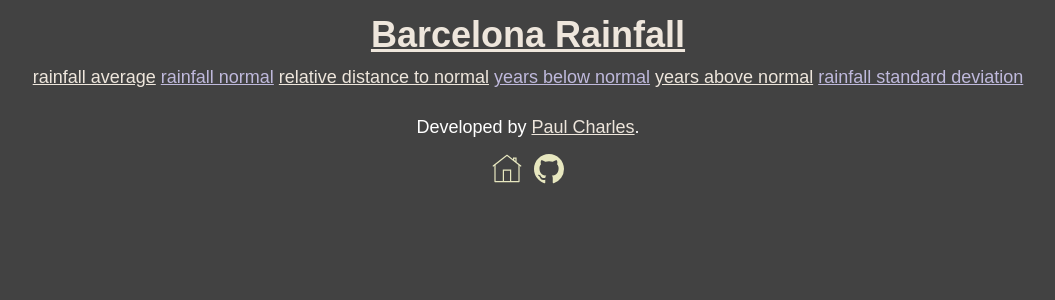
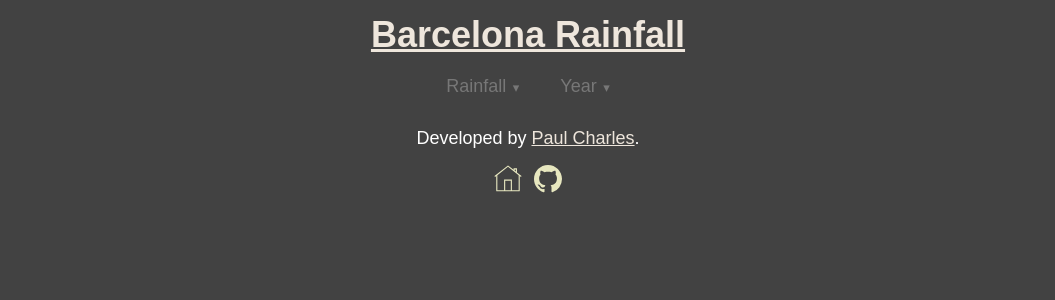
Before and after one commit to paul-florentin-charles/bcn-rainfall-models, a Flask app: template webapp/templates/layout.html in a window 1280 px wide. Shown: the top 300 px of the page, without its empty margins (112-1167 px from the left). Run offline with Flask 3, Linux system fonts and the light colour scheme; the template is opened without the code that fills it, so the values that code supplies are empty; some libraries are stand-ins or nearby versions.

Commit message:
Implementing PureCSS, work very much in progress

```diff
--- a/webapp/static/styles/main.css
+++ b/webapp/static/styles/main.css
@@ -14,11 +14,11 @@ body {
   padding: 0 0.7em;
 }
 
-header, footer {
+.header, footer {
   text-align: center;
 }
 
-header {
+.header {
   position: sticky;
   top: 0;
   z-index: 1;
@@ -32,10 +32,6 @@ nav {
 
 a {
   color: #eee6dc;
-}
-
-a.odd-link {
-  color: #bfb9dc;
 }
 
 a:hover {
--- a/webapp/templates/includes/footer.html
+++ b/webapp/templates/includes/footer.html
@@ -1,9 +1,12 @@
 <footer>
-  <p>
-    Developed by <a target="_blank" href="https://paul-florentin-charles.github.io/">Paul Charles</a>.
-  </p>
-  <p>
-    <a href="/"><img class="logo" height="30px" src="../../static/img/home.svg" alt="Home"></a>
-    <a target="_blank" href="https://github.com/paul-florentin-charles/bcn-rainfall-models"><img class="logo" height="30px" src="../../static/img/github.svg" alt="GitHub"></a>
-  </p>
+    <p>
+        Developed by <a target="_blank" href="https://paul-florentin-charles.github.io/">Paul Charles</a>.
+    </p>
+    <p>
+        <a href="/"><img class="logo" height="28px" src="../../static/img/home.svg" alt="Home"></a>
+        <a target="_blank" href="https://github.com/paul-florentin-charles/bcn-rainfall-models"><img class="logo"
+                                                                                                     height="28px"
+                                                                                                     src="../../static/img/github.svg"
+                                                                                                     alt="GitHub"></a>
+    </p>
 </footer>
--- a/webapp/templates/includes/header.html
+++ b/webapp/templates/includes/header.html
@@ -1,11 +1,46 @@
-<header>
-  <h1><a href="/">Barcelona Rainfall</a></h1>
-  <nav>
-    <a href="/rainfall_average">rainfall average</a>
-    <a class="odd-link" href="/rainfall_normal">rainfall normal</a>
-    <a href="/rainfall_relative_distance_to_normal">relative distance to normal</a>
-    <a class="odd-link" href="/years_below_normal">years below normal</a>
-    <a href="/years_above_normal">years above normal</a>
-    <a class="odd-link" href="/rainfall_standard_deviation">rainfall standard deviation</a>
-  </nav>
-</header>
+<div class="header">
+    <div class="pure-g">
+        <div class="pure-u-1">
+            <h1><a href="/">Barcelona Rainfall</a></h1>
+        </div>
+    </div>
+    <div class="pure-g">
+        <div class="pure-u-1">
+            <div class="pure-menu pure-menu-horizontal">
+                <ul class="pure-menu-list">
+                    <li class="pure-menu-item pure-menu-has-children pure-menu-allow-hover">
+                        <a href="#" id="menuLink1" class="pure-menu-link">Rainfall</a>
+                        <ul class="pure-menu-children">
+                            <li class="pure-menu-item">
+                                <a href="/rainfall_average" class="pure-menu-link">Rainfall average</a>
+                            </li>
+                            <li class="pure-menu-item">
+                                <a href="/rainfall_normal" class="pure-menu-link">Rainfall normal</a>
+                            </li>
+                            <li class="pure-menu-item">
+                                <a href="/rainfall_relative_distance_to_normal" class="pure-menu-link">Relative distance
+                                    to
+                                    normal</a>
+                            </li>
+                            <li class="pure-menu-item">
+                                <a href="/rainfall_standard_deviation" class="pure-menu-link">Rainfall standard
+                                    deviation</a>
+                            </li>
+                        </ul>
+                    </li>
+                    <li class="pure-menu-item pure-menu-has-children pure-menu-allow-hover">
+                        <a href="#" id="menuLink2" class="pure-menu-link">Year</a>
+                        <ul class="pure-menu-children">
+                            <li class="pure-menu-item">
+                                <a href="/years_below_normal" class="pure-menu-link">Years below normal</a>
+                            </li>
+                            <li class="pure-menu-item">
+                                <a href="/years_above_normal" class="pure-menu-link">Years above normal</a>
+                            </li>
+                        </ul>
+                    </li>
+                </ul>
+            </div>
+        </div>
+    </div>
+</div>
--- a/webapp/templates/layout.html
+++ b/webapp/templates/layout.html
@@ -1,17 +1,21 @@
 <!doctype html>
 <html lang="en">
 <head>
+    <meta name="viewport" content="width=device-width, initial-scale=1">
     <script src='https://cdn.plot.ly/plotly-latest.min.js'></script>
+    <link rel="stylesheet" href="https://cdn.jsdelivr.net/npm/purecss@3.0.0/build/pure-min.css"
+          integrity="sha384-X38yfunGUhNzHpBaEBsWLO+A0HDYOQi8ufWDkZ0k9e0eXz/tH3II7uKZ9msv++Ls" crossorigin="anonymous">
+    <link rel="stylesheet" href="https://cdn.jsdelivr.net/npm/purecss@3.0.0/build/grids-responsive-min.css">
     <link rel="stylesheet" href="../static/styles/main.css">
     <title>Barcelona Rainfall</title>
 </head>
 
 <body>
-    {% include 'includes/header.html' %}
-    <div class="body">
-        {% block body %}{% endblock %}
-    </div>
-    {% include 'includes/footer.html' %}
+{% include 'includes/header.html' %}
+<div class="body">
+    {% block body %}{% endblock %}
+</div>
+{% include 'includes/footer.html' %}
 </body>
 
 <script type='text/javascript'>
```
Also changed, not shown: webapp/templates/index.html (+6 -6 lines).
